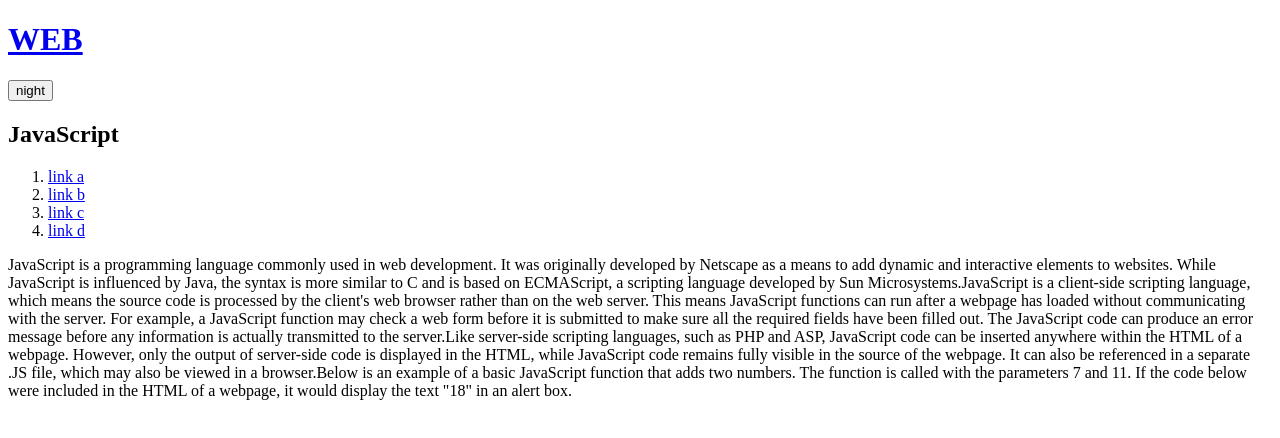
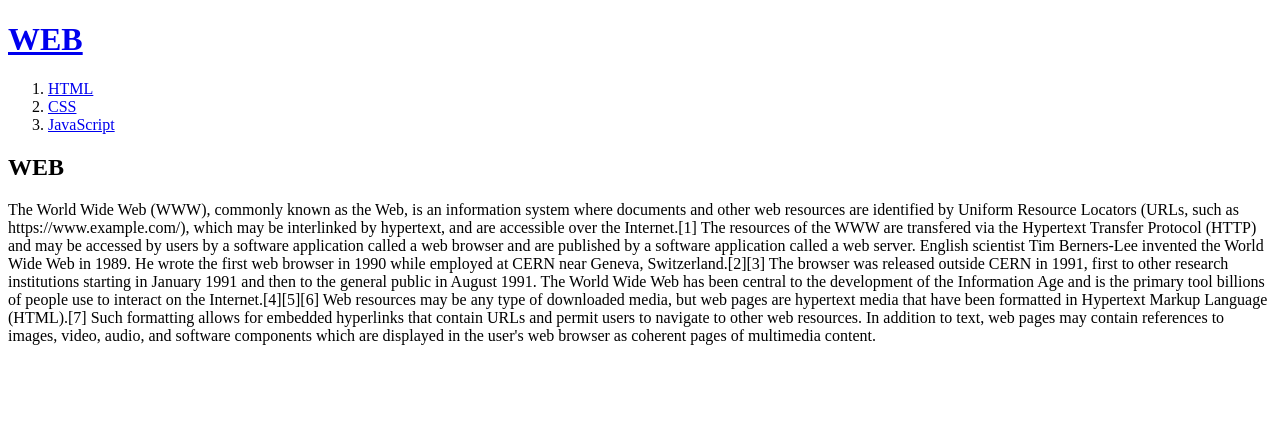
Before and after one commit to hdaleee/web_bootcamp, a plain HTML site: page index.html in a window 1280 px wide. Drawn offline with nearby package versions, Linux system fonts and the light colour scheme.

Commit message:
First version

```diff
--- a/index.html
+++ b/index.html
@@ -1,27 +1,19 @@
-<!DOCTYPE html>
-<html>
-  <head>
-    <meta charset="utf-8">
-    <title></title>
-    <script src="colors.js">
-    </script>
-    <script src="https://ajax.googleapis.com/ajax/libs/jquery/3.4.1/jquery.min.js"></script>
-  </head>
-  <body>
-    <h1><a href="index.html">WEB</a></h1>
+<!doctype html>
+<head>
+  <title>WEB1 - WEB</title>
+  <meta charset="utf-8">
+</head>
 
-    <input id="night_day" type="button" value="night" onclick="
-      nightDayHandler(this)
-    ">
-    <h2>JavaScript</h2>
-    <ol>
-      <li><a href="#">link a</a></li>
-      <li><a href="#">link b</a></li>
-      <li><a href="#">link c</a></li>
-      <li><a href="#">link d</a></li>
-    </ol>
-    <p>JavaScript is a programming language commonly used in web development. It was originally developed by Netscape as a means to add dynamic and interactive elements to websites. While JavaScript is influenced by Java, the syntax is more similar to C and is based on ECMAScript, a scripting language developed by Sun Microsystems.JavaScript is a client-side scripting language, which means the source code is processed by the client's web browser rather than on the web server. This means JavaScript functions can run after a webpage has loaded without communicating with the server. For example, a JavaScript function may check a web form before it is submitted to make sure all the required fields have been filled out. The JavaScript code can produce an error message before any information is actually transmitted to the server.Like server-side scripting languages, such as PHP and ASP, JavaScript code can be inserted anywhere within the HTML of a webpage. However, only the output of server-side code is displayed in the HTML, while JavaScript code remains fully visible in the source of the webpage. It can also be referenced in a separate .JS file, which may also be viewed in a browser.Below is an example of a basic JavaScript function that adds two numbers. The function is called with the parameters 7 and 11. If the code below were included in the HTML of a webpage, it would display the text "18" in an alert box.
-    </p>
+<body>
+  <h1><a href="index.html">WEB</a></h1>
+  <ol>
+    <li><a href="1.html">HTML</a></li>
+    <li><a href="2.html">CSS</a></li>
+    <li><a href="3.html">JavaScript</a></li>
+  </ol>
+  <h2>WEB</h2>
+  <p>The World Wide Web (WWW), commonly known as the Web, is an information system where documents and other web resources are identified by Uniform Resource Locators (URLs, such as https://www.example.com/), which may be interlinked by hypertext, and are accessible over the Internet.[1] The resources of the WWW are transfered via the Hypertext Transfer Protocol (HTTP) and may be accessed by users by a software application called a web browser and are published by a software application called a web server.
+English scientist Tim Berners-Lee invented the World Wide Web in 1989. He wrote the first web browser in 1990 while employed at CERN near Geneva, Switzerland.[2][3] The browser was released outside CERN in 1991, first to other research institutions starting in January 1991 and then to the general public in August 1991. The World Wide Web has been central to the development of the Information Age and is the primary tool billions of people use to interact on the Internet.[4][5][6]
 
-  </body>
-</html>
+Web resources may be any type of downloaded media, but web pages are hypertext media that have been formatted in Hypertext Markup Language (HTML).[7] Such formatting allows for embedded hyperlinks that contain URLs and permit users to navigate to other web resources. In addition to text, web pages may contain references to images, video, audio, and software components which are displayed in the user's web browser as coherent pages of multimedia content.</p>
+</body>
```
Also changed, not shown: 1.html (added, +20 -0 lines), 2.html (added, +16 -0 lines), 3.html (added, +16 -0 lines), coding.jpg (added).
